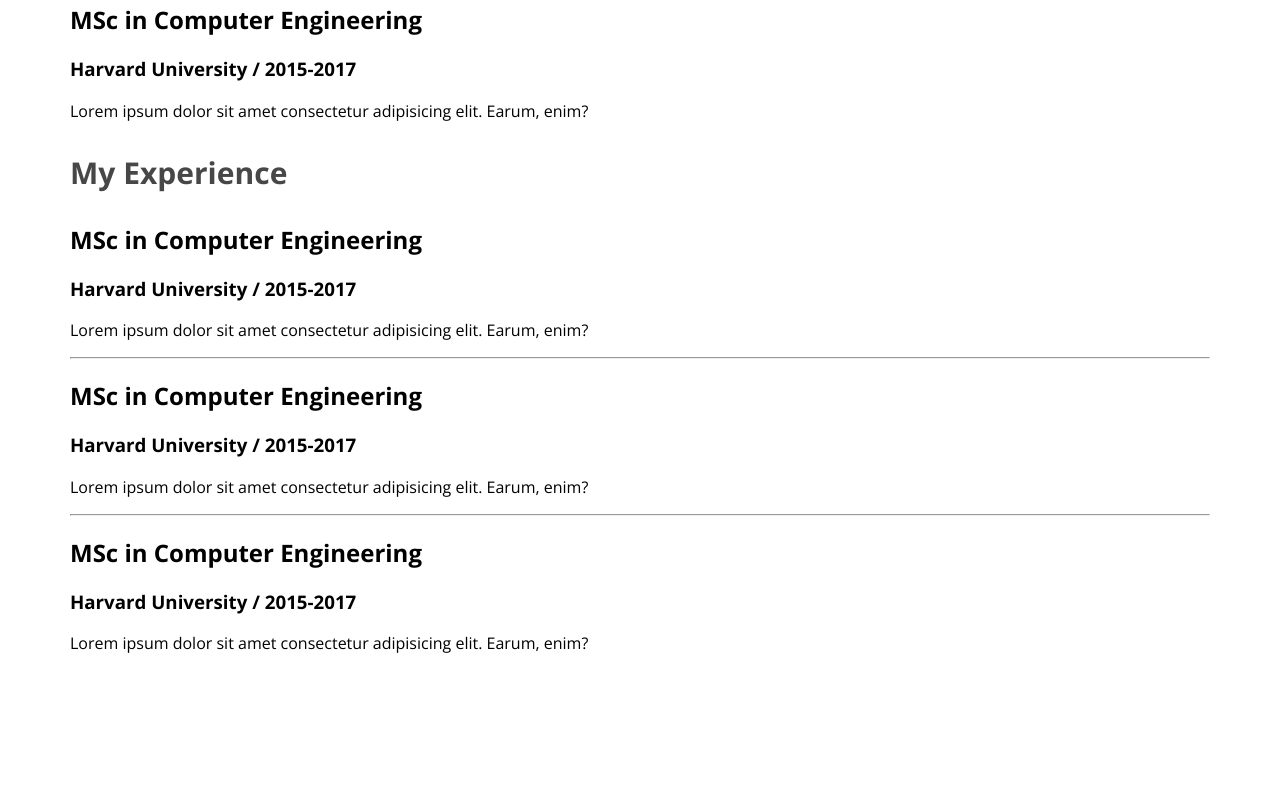
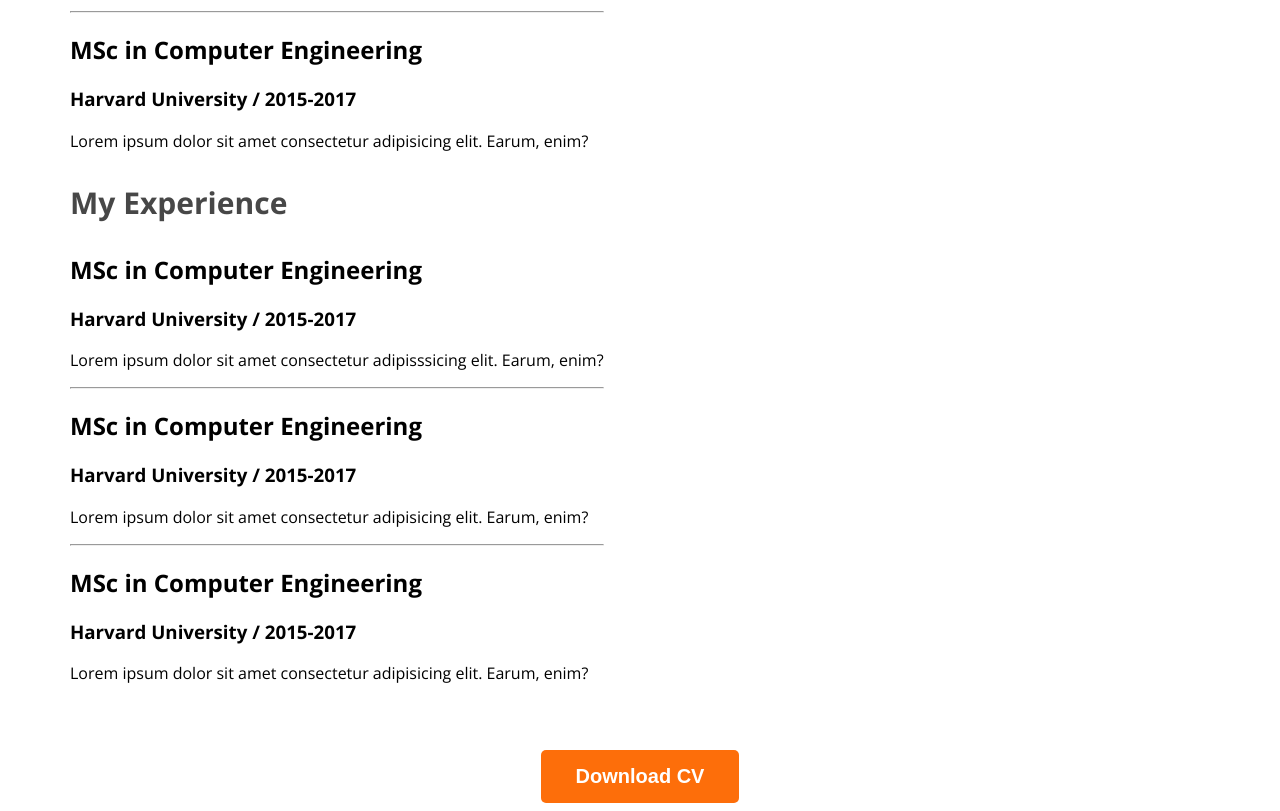
Before and after one commit to intesar4D/web-developer-portfolio, a plain HTML site: page index.html in a window 1280 px wide. Shown: the part 2622-3433 px from the top of the page. Before the commit the page ends 3292 px from the top, so only its background shows below. Drawn offline with nearby package versions, Linux system fonts and the light colour scheme.

Commit message:
dihan commits part seven

```diff
--- a/index.html
+++ b/index.html
@@ -104,12 +104,12 @@
               <h3 class="resume-item-institute">Harvard University / 2015-2017</h3>
               <p class="resume-item-description">Lorem ipsum dolor sit amet consectetur adipisicing elit. Earum, enim?</p>
               </div>
-             <div class="resume-column">
+             <cl class="resume-column">
               <h3 class="resume-column-title">My Experience</h3>
               <div class="resume-item">
                 <h2 class="resume-item-title">MSc in Computer Engineering</h2>
                 <h3 class="resume-item-institute">Harvard University / 2015-2017</h3>
-                <p class="resume-item-description">Lorem ipsum dolor sit amet consectetur adipisicing elit. Earum, enim?</p>
+                <p class="resume-i tem-description">Lorem ipsum dolor sit amet consectetur adipisssicing elit. Earum, enim?</p>
                 </div>
                <hr>
                 <div class="resume-item">
@@ -123,8 +123,11 @@
                 <h3 class="resume-item-institute">Harvard University / 2015-2017</h3>
                 <p class="resume-item-description">Lorem ipsum dolor sit amet consectetur adipisicing elit. Earum, enim?</p>
                 </div>
-             </div>
+              </div>
 
+            </div>
+            <div class="download-cv">
+              <button class="btn-primary">Download CV</button>
             </div>
           </section>
     </main>
--- a/styles/protfolio.css
+++ b/styles/protfolio.css
@@ -130,3 +130,11 @@ main{
     font-size: 30px;
     font-weight: 700;
 }
+.resume-container{
+    display: flex;
+}
+
+.download-cv{
+    text-align: center;
+    margin-top: 50px;
+}
```
